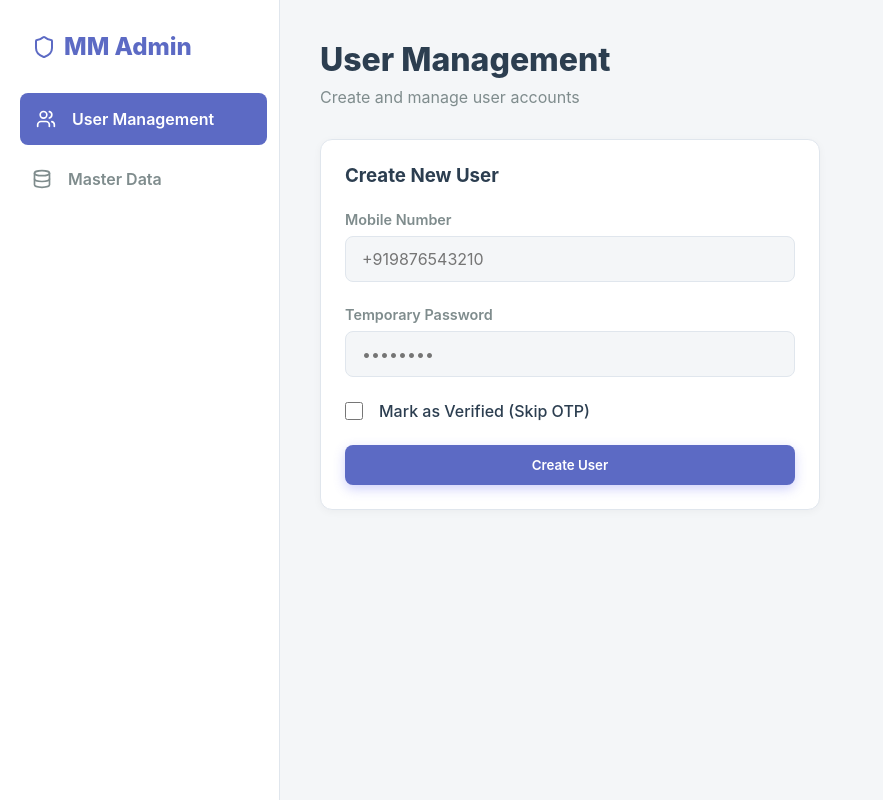
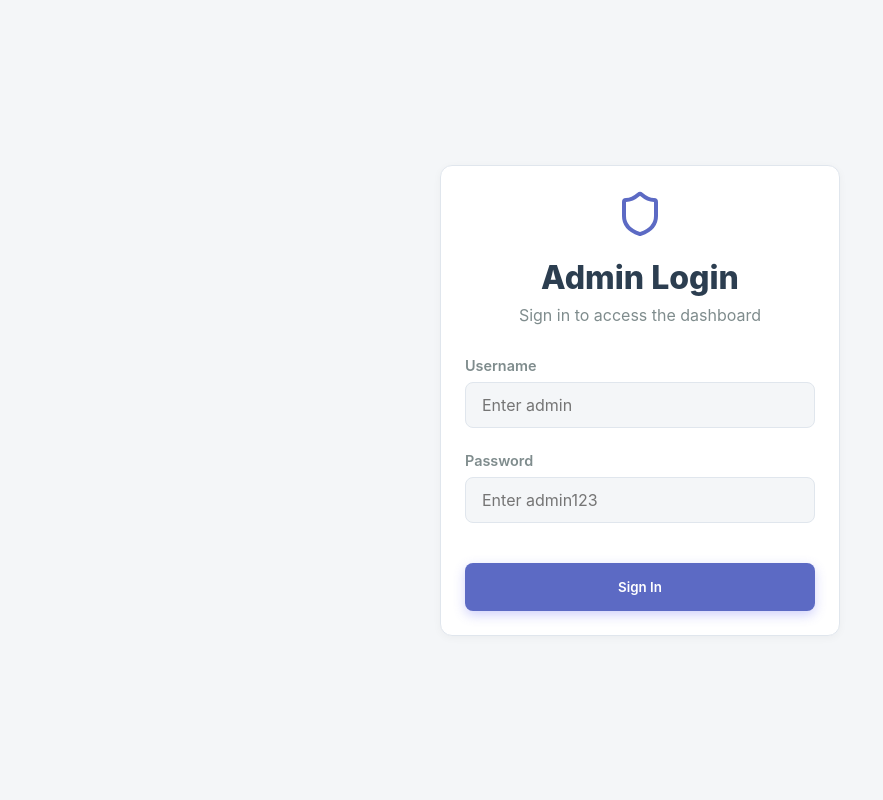
Before and after one commit to kundanlcb/mm-dashboard, a React (Vite) app: page / in a window 1280 px wide. Before the commit this address led to /users. Shown: the whole page, without its empty margins (0-883 px from the left). Built offline with nearby package versions, Linux system fonts and the light colour scheme; no server answers.

Commit message:
Add Login screen and auth guard to Admin Dashboard

```diff
--- a/src/App.tsx
+++ b/src/App.tsx
@@ -1,10 +1,32 @@
+import { useState, useEffect } from 'react';
 import { BrowserRouter, Routes, Route, Navigate } from 'react-router-dom';
 import Layout from './components/Layout';
 import UsersPage from './pages/UsersPage';
 import MasterDataPage from './pages/MasterDataPage';
+import LoginPage from './pages/LoginPage';
 import './styles/index.css';
 
 function App() {
+  const [isAuthenticated, setIsAuthenticated] = useState<boolean | null>(null);
+
+  useEffect(() => {
+    const auth = localStorage.getItem('admin_auth');
+    if (auth === 'true') {
+      setIsAuthenticated(true);
+    } else {
+      setIsAuthenticated(false);
+    }
+  }, []);
+
+  if (isAuthenticated === null) return null; // loading state
+
+  if (!isAuthenticated) {
+    return <LoginPage onLogin={() => {
+      localStorage.setItem('admin_auth', 'true');
+      setIsAuthenticated(true);
+    }} />;
+  }
+
   return (
     <BrowserRouter>
       <Routes>
--- a/src/components/Layout.tsx
+++ b/src/components/Layout.tsx
@@ -1,5 +1,5 @@
-import { NavLink, Outlet } from 'react-router-dom';
-import { Users, Database, Shield } from 'lucide-react';
+import { NavLink, Outlet, useNavigate } from 'react-router-dom';
+import { Users, Database, Shield, LogOut } from 'lucide-react';
 
 export default function Layout() {
   return (
@@ -19,6 +19,20 @@ export default function Layout() {
           <Database size={20} />
           <span>Master Data</span>
         </NavLink>
+
+        <div style={{ flex: 1 }}></div>
+
+        <button
+          onClick={() => {
+            localStorage.removeItem('admin_auth');
+            window.location.reload();
+          }}
+          className="nav-link"
+          style={{ background: 'transparent', border: 'none', cursor: 'pointer', width: '100%', color: 'var(--danger)', marginTop: 'auto' }}
+        >
+          <LogOut size={20} />
+          <span>Logout</span>
+        </button>
       </nav>
 
       <main className="main-content">
--- /dev/null
+++ b/src/pages/LoginPage.tsx
@@ -0,0 +1,64 @@
+import { useState } from 'react';
+import { Shield } from 'lucide-react';
+
+export default function LoginPage({ onLogin }: { onLogin: () => void }) {
+  const [username, setUsername] = useState('');
+  const [password, setPassword] = useState('');
+  const [error, setError] = useState('');
+
+  const handleSubmit = (e: React.FormEvent) => {
+    e.preventDefault();
+    // Simple frontend gate for the admin dashboard
+    if (username === 'admin' && password === 'admin123') {
+      onLogin();
+    } else {
+      setError('Invalid username or password');
+    }
+  };
+
+  return (
+    <div style={{ display: 'flex', height: '100vh', alignItems: 'center', justifyContent: 'center', backgroundColor: 'var(--bg-main)' }}>
+      <div className="glass-card" style={{ width: '100%', maxWidth: '400px', margin: '1rem' }}>
+        <div style={{ textAlign: 'center', marginBottom: '2rem' }}>
+          <Shield size={48} color="var(--primary)" style={{ marginBottom: '1rem' }} />
+          <h2 className="page-title">Admin Login</h2>
+          <p className="page-subtitle">Sign in to access the dashboard</p>
+        </div>
+
+        {error && (
+          <div style={{ padding: '0.75rem', marginBottom: '1.5rem', borderRadius: 'var(--radius-sm)', background: 'var(--danger)', color: 'white', textAlign: 'center', fontSize: '0.9rem' }}>
+            {error}
+          </div>
+        )}
+
+        <form onSubmit={handleSubmit}>
+          <div className="form-group">
+            <label className="form-label">Username</label>
+            <input
+              className="input-field"
+              type="text"
+              placeholder="Enter admin"
+              value={username}
+              onChange={e => setUsername(e.target.value)}
+              required
+            />
+          </div>
+          <div className="form-group">
+            <label className="form-label">Password</label>
+            <input
+              className="input-field"
+              type="password"
+              placeholder="Enter admin123"
+              value={password}
+              onChange={e => setPassword(e.target.value)}
+              required
+            />
+          </div>
+          <button type="submit" className="btn btn-primary" style={{ width: '100%', justifyContent: 'center', marginTop: '1rem', padding: '1rem' }}>
+            Sign In
+          </button>
+        </form>
+      </div>
+    </div>
+  );
+}
```
